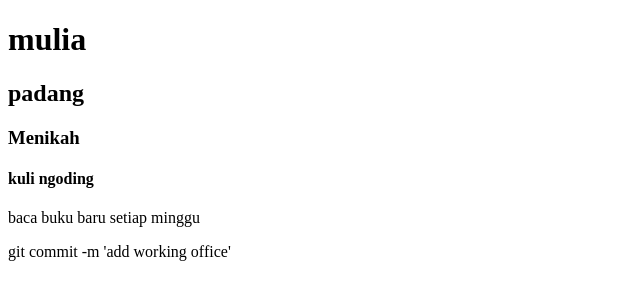
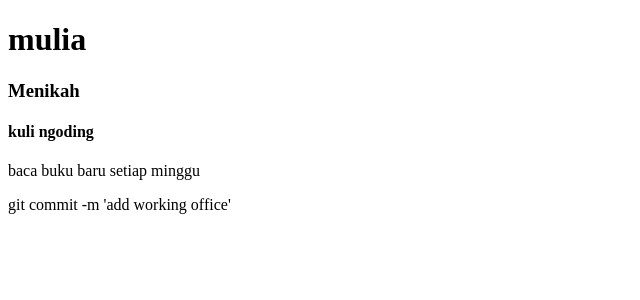
Before and after one commit to mulia007/Front-End-Developer-2022, a plain HTML site: page index.html in a window 1280 px wide. Shown: the whole page, without its empty margins (0-640 px from the left). Drawn offline with Linux system fonts and the light colour scheme.

Commit message:
delete address

```diff
--- a/index.html
+++ b/index.html
@@ -8,7 +8,6 @@
 </head>
 <body>
    <h1>mulia</h1>
-   <h2>padang</h2>
    <h3>Menikah</h3>
    <h4>kuli ngoding</h4>
    <p>baca buku baru setiap minggu</p>
```
